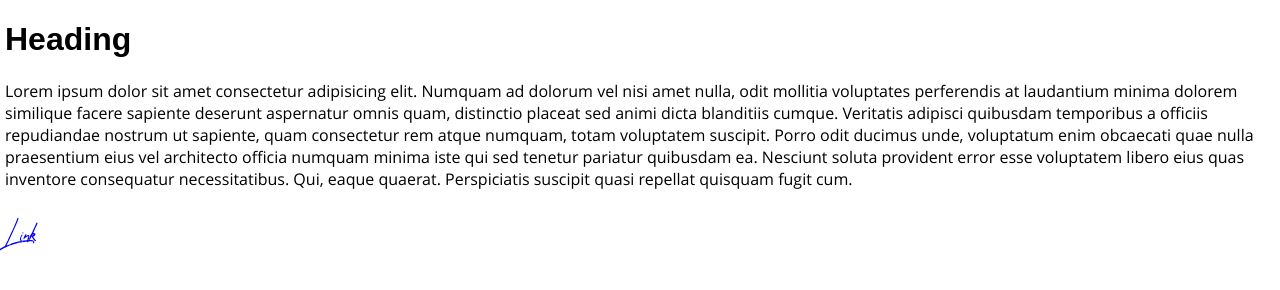
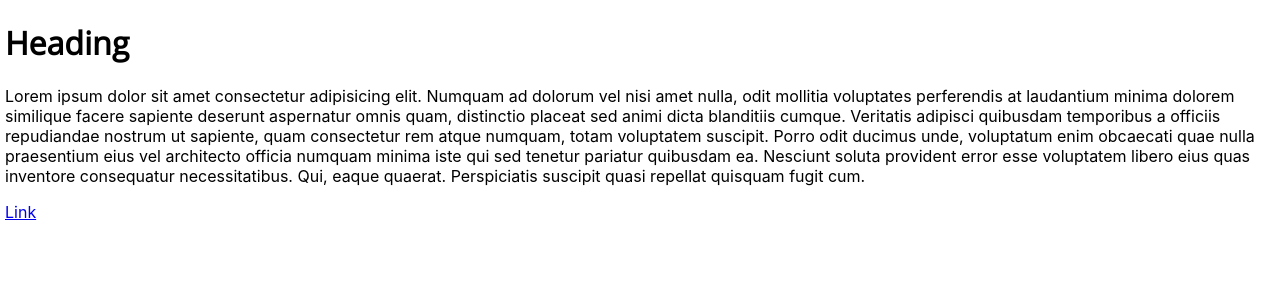
Before and after one commit to codingMasterHari/Html-Practice-1, a plain HTML site: page index.html in a window 1280 px wide. Drawn offline with Linux system fonts and the light colour scheme.

Commit message:
System Font Stack

```diff
--- a/css/styles.css
+++ b/css/styles.css
@@ -16,7 +16,7 @@
   font-display: fallback;
 }
 
-body {
+/* body {
   margin: 5px;
   font-family: opensans, Arial, Helvetica, sans-serif;
 }
@@ -27,4 +27,14 @@ h1 {
 
 a {
   font-family: reey, Arial, Helvetica, sans-serif;
+} */
+
+body {
+  margin: 5px;
+  font-family: -apple-system, BlinkMacSystemFont, "Segoe UI", Roboto, Oxygen,
+    Ubuntu, Cantarell, "Open Sans", "Helvetica Neue", sans-serif;
 }
+
+h1 {
+  font-family: opensans, Arial, Helvetica, sans-serif;
+}
```
